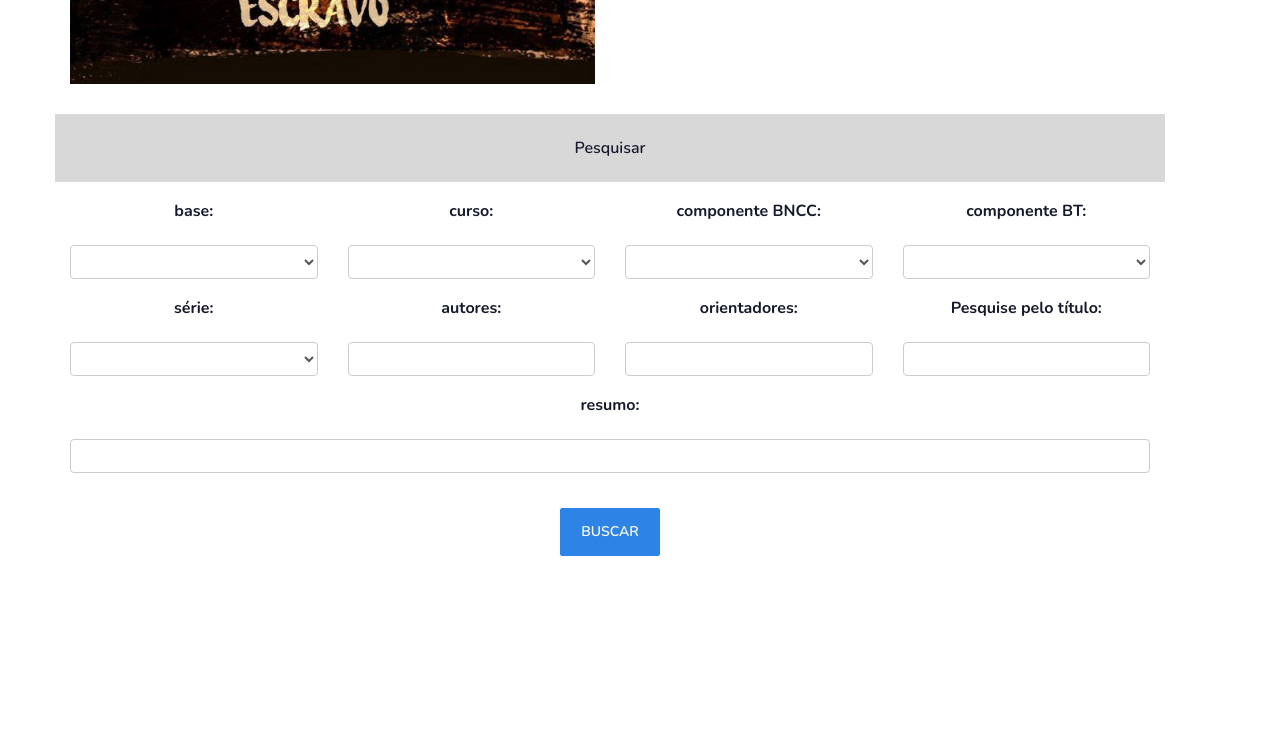
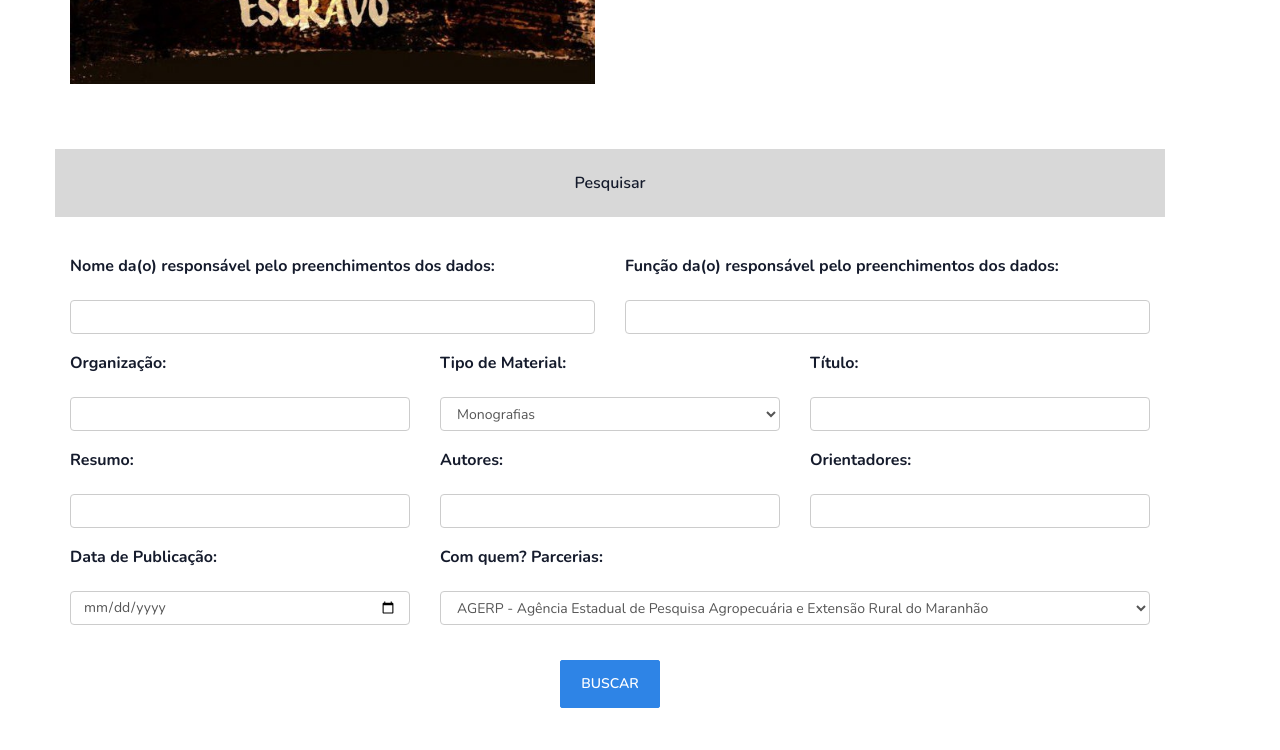
Before and after one commit to nelioats/coetrae_ma, a plain HTML site: page bibliotec.html in a window 1280 px wide. Shown: the part 697-1447 px from the top of the page. Drawn offline with nearby package versions, Linux system fonts and the light colour scheme.

Commit message:
segundadezoito

```diff
--- a/bibliotec.html
+++ b/bibliotec.html
@@ -213,11 +213,11 @@
        <div class="login-area page-padding" style="padding-top: 70px">
         <div class="container">
             <div class="row">
-                <div class="col-md-12 col-sm-12 col-xs-12 text-center">
+                <div class="col-md-12 col-sm-12 col-xs-12">
 
 
 
-                    <div class="row">
+                    <div class="row text-center">
                         <div class="col-md-6 col-sm-6 col-xs-12">
                             <div class="feature-content">
                                 <div class="feature-images">
@@ -227,7 +227,7 @@
                         </div>
                         <div class="col-md-6 col-sm-6 col-xs-12">
                             <div class="feature-text" style="margin-top: 10px;">
-                                <h4>GUIA RÁPIDO PARA JORNALISTAS SOBRE TRABALHO ESCRAVO</h4>
+                                <h4 class="text-center">GUIA RÁPIDO PARA JORNALISTAS SOBRE TRABALHO ESCRAVO</h4>
 
                                 <a class="feature-btn" href="https://reporterbrasil.org.br/guia/" target="_blank">Ir para Guia</a>
                             </div>
@@ -238,93 +238,139 @@
 
                     <!-- ==================================================================== -->
 
-                    <div class="row" style="margin-top: 30px;">
+                    <div class="row" style="margin-top: 30px; margin-bottom: 10px;">
 
 
 
 
 
-                          <h6 style="background-color: rgb(216, 216, 216); padding: 20px;">Pesquisar</h6>
+                          <h6 style="background-color: rgb(216, 216, 216); padding: 20px; margin-bottom: 35px;margin-top: 35px;" class="text-center">Pesquisar</h6>
 
 
 
-                                <div class="form-group mt-1 info-item col-md-3">
+                                <div class="form-group mt-1 info-item col-md-6">
+                                   <label for="">
+                                        <h6 style=" font-weight: bold">Nome da(o) responsável pelo preenchimentos dos dados:</h6>
+                                    </label>
+                                    <input type="text" class="form-control" name="resumo" value="">
+                                </div>
+
+                                <div class="form-group mt-1 info-item col-md-6">
+                                    <label for="">
+                                         <h6 style=" font-weight: bold">Função da(o) responsável pelo preenchimentos dos dados:</h6>
+                                     </label>
+                                     <input type="text" class="form-control" name="resumo" value="">
+                                 </div>
+
+                                 <div class="form-group mt-1 info-item col-md-4">
+                                    <label for="">
+                                         <h6 style=" font-weight: bold">Organização:</h6>
+                                     </label>
+                                     <input type="text" class="form-control" name="resumo" value="">
+                                 </div>
+
+                                <div class="form-group mt-1 info-item col-md-4">
                                     <label>
-                                        <h6 style=" font-weight: bold">base:</h6>
+                                        <h6 style=" font-weight: bold">Tipo de Material:</h6>
                                     </label>
-                                    <select class="form-control" name="base">
-                                        <option></option>
+                                    <select class="form-control" name="componenteBT">
+                                        <option value="">Monografias</option>
+                                        <option value="">Teses Diversas</option>
+                                        <option value="">Livros</option>
+                                        <option value="">Artigos</option>
+                                        <option value="">Outros</option>
                                     </select>
                                 </div>
 
-                                <div class="form-group mt-1 info-item col-md-3">
-                                    <label>
-                                        <h6 style=" font-weight: bold">curso:</h6>
+                                <div class="form-group mt-1 info-item col-md-4">
+                                    <label for="">
+                                         <h6 style=" font-weight: bold">Título:</h6>
                                      </label>
-                                    <select class="form-control" name="curso">
-                                        <option value=""></option>
-                                    </select>
+                                     <input type="text" class="form-control" name="resumo" value="">
                                  </div>
 
-                                <div class="form-group mt-1 info-item col-md-3">
-                                    <label>
-                                        <h6 style=" font-weight: bold">componente BNCC:</h6>
+                                 <div class="form-group mt-1 info-item col-md-4">
+                                    <label for="">
+                                         <h6 style=" font-weight: bold">Resumo:</h6>
                                      </label>
-                                    <select class="form-control" name="componenteBNCC">
-                                        <option value=""></option>
-                                    </select>
+                                     <input type="text" class="form-control" name="resumo" value="">
                                  </div>
 
-                                <div class="form-group mt-1 info-item col-md-3">
-                                    <label>
-                                        <h6 style=" font-weight: bold">componente BT:</h6>
+                                 <div class="form-group mt-1 info-item col-md-4">
+                                    <label for="">
+                                         <h6 style=" font-weight: bold">Autores:</h6>
                                      </label>
-                                    <select class="form-control" name="componenteBT">
-                                        <option value=""></option>
-                                    </select>
+                                     <input type="text" class="form-control" name="resumo" value="">
                                  </div>
 
-                                <div class="form-group mt-0 info-item col-md-3">
-                                    <label>
-                                        <h6 style=" font-weight: bold">série:</h6>
-                                    </label>
-                                    <select class="form-control" name="serie">
-                                        <option value=""></option>
-                                        <option value="1ª">1ª</option>
-                                        <option value="2ª">2ª</option>
-                                        <option value="3ª">3ª</option>
-                                    </select>
-                                </div>
 
-                                <div class="form-group mt-0 info-item col-md-3">
+                                <div class="form-group mt-0 info-item col-md-4">
                                     <label for="">
-                                        <h6 style=" font-weight: bold">autores:</h6>
-                                    </label>
-                                    <input type="text" class="form-control text" name="autores"
-                                        value="">
-                                </div>
-
-                                <div class="form-group mt-0 info-item col-md-3">
-                                    <label for="">
-                                        <h6 style=" font-weight: bold">orientadores:</h6>
+                                        <h6 style=" font-weight: bold">Orientadores:</h6>
                                     </label>
                                     <input type="text" class="form-control" name="orientadores"
                                         value="">
                                 </div>
 
-                                <div class="form-group mt-0 info-item col-md-3">
+                                <div class="form-group mt-0 info-item col-md-4">
                                     <label for="">
-                                        <h6 style=" font-weight: bold">Pesquise pelo título:</h6>
+                                        <h6 style=" font-weight: bold">Data de Publicação:</h6>
                                     </label>
-                                    <input type="text" class="form-control" name="titulo" value="">
+                                    <input type="date" class="form-control" name="orientadores"
+                                        value="">
                                 </div>
 
-                                <div class="form-group mt-0 info-item col-md-12">
-                                    <label for="">
-                                        <h6 style=" font-weight: bold">resumo:</h6>
+                                <div class="form-group mt-1 info-item col-md-8">
+                                    <label>
+                                        <h6 style=" font-weight: bold; text-align: left;">Com quem? Parcerias:</h6>
                                     </label>
-                                    <input type="text" class="form-control" name="resumo" value="">
+                                    <select class="form-control" name="componenteBT">
+                                        <option value="">AGERP - Agência Estadual de Pesquisa Agropecuária e Extensão Rural do Maranhão</option>
+<option value="">CCN - Centro de Cultura Negra do Maranhão</option>
+<option value="">CDVDH/CB - Centro de Defesa da Vida e dos Direitos Humano Carmen Bascarán</option>
+<option value="">CEREST/MA - Centro de Referência em Saúde do Trabalhador</option>
+<option value="">DPE/MA - Defensoria Pública do Estado do Maranhão</option>
+<option value="">CPT - Comissão Pastoral da Terra</option>
+<option value="">DPU/MA - Defensoria Pública da União no Maranhão</option>
+<option value="">FETAEMA - Federação dos Trabalhadores da Agricultura/MA</option>
+<option value="">IMESC - Instituto Maranhense de Estudos Socioeconômicos e Cartográficos</option>
+<option value="">ITERMA - INSTITUTO DE COLONIZAÇÃO E TERRAS DO MARANHÃO</option>
+<option value="">MPE - Ministério Público do Estado do Maranhão</option>
+<option value="">MPF - Ministério Publico Federal do Maranhão</option>
+<option value="">OAB/MA - Ordem dos Advogados do Brasil no Maranhão</option>
+<option value="">PF/MA - POLÍCIA FEDERAL</option>
+<option value="">Procuradoria da República no Maranhão</option>
+<option value="">Procuradoria Regional do Trabalho - PRT 16ª Região</option>
+<option value="">Procuradoria-Geral de Justiça - PGJ</option>
+<option value="">SAF - Secretaria De Estado Da Agricultura Familiar</option>
+<option value="">SAGRIMA - Secretaria de Agricultura, Pecuária e Pesca do Estado do Maranhão</option>
+<option value="">SECAP - Secretaria de Estado da Comunicação Social</option>
+<option value="">SECMA - Secretaria de Estado da Cultura</option>
+<option value="">SECTI - Secretaria de Ciência, Tecnologia e Inovação</option>
+<option value="">SECULT Secretaria Municipal de Cultura</option>
+<option value="">SEDEPE - Secretaria de Estado de Desenvolvimento Econômico e Programas Estratégicos</option>
+<option value="">SEDES - Secretaria Estadual de Desenvolvimento Social</option>
+<option value="">SEDIHPOP - Secretaria de Estado dos Direitos Humanos e Participação Popular</option>
+<option value="">SEDUC - Secretaria de Estado de Educação</option>
+<option value="">SEEJUV - Secretaria De Estado Extraordinária Da Juventude</option>
+<option value="">SEGOV - Secretaria de Governo do Maranhão</option>
+<option value="">SEIR - Secretaria de Estado da Igualdade Racial</option>
+<option value="">SEMA - Secretaria de Estado do Meio Ambiente e Recursos Naturais</option>
+<option value="">SEPLAN - Secretaria de Estado do Planejamento e Orçamento</option>
+<option value="">SES - Secretaria de Estado da Saúde</option>
+<option value="">SETRES - Secretaria de Estado do Trabalho e da Economia Solidar</option>
+<option value="">SETUR - Secretaria Municipal de Turismo</option>
+<option value="">SMDH - Sociedade Maranhense de Direitos Humanos</option>
+<option value="">SRTb/MA - Superintendência Regional do Trabalho e Emprego no Maranhão</option>
+<option value="">SSP/MA - Secretaria de Segurança Pública do Estado do Maranhão</option>
+<option value="">TRT - Tribunal Regional do Trabalho da 16ª Região</option>
+<option value="">UFMA - Universidade Federal do Maranhão</option>
+<option value="">VIVA PROCON</option>
+<option value="">Outro:</option>
+
+                                    </select>
                                 </div>
+
 
 
 
```
Also changed, not shown: contato.html (+4 -4 lines). Lines whose indentation alone changed are shown as unchanged.
